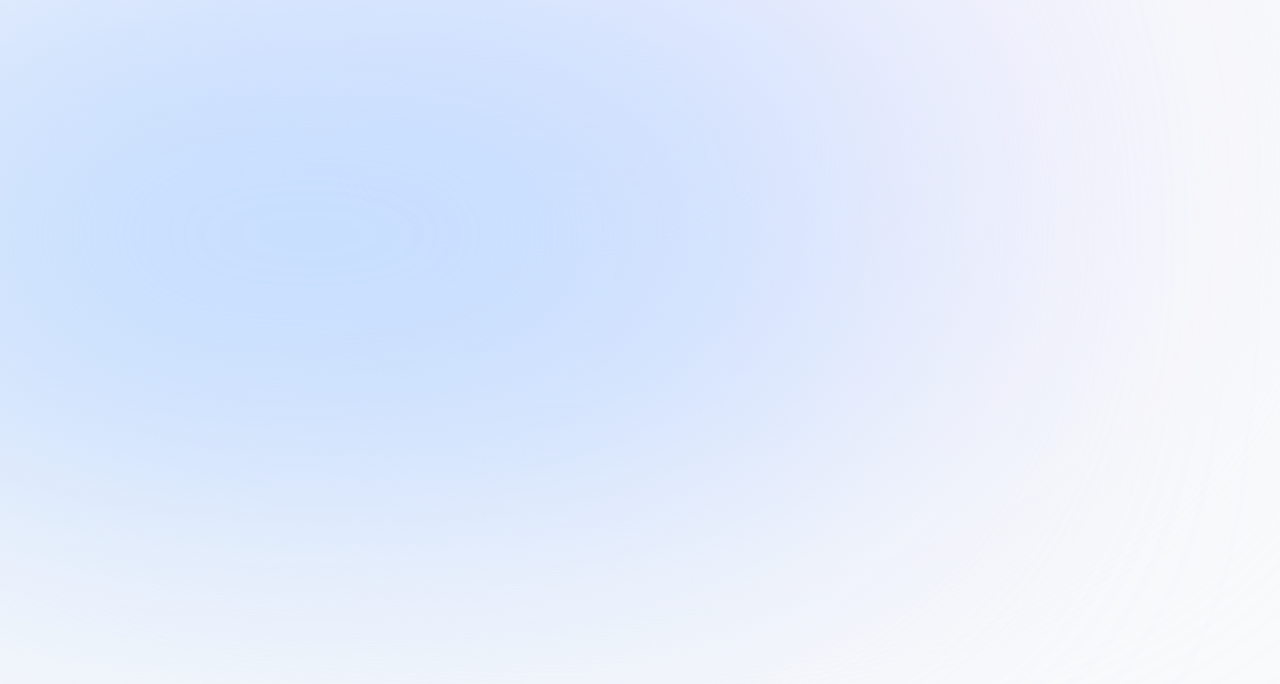
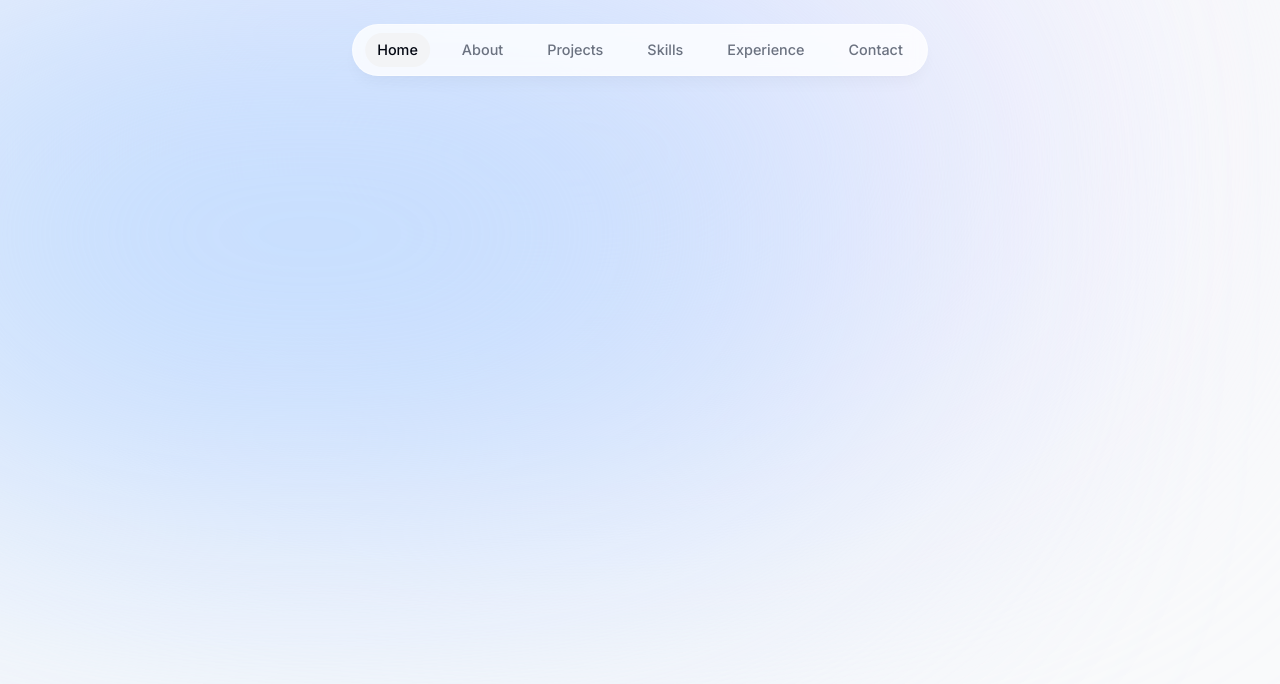
Before and after one commit to Rendy752/Personal-Portofolio, a Next.js app: page / in a window 1280 px wide. Shown: the top 684 px of the page. Built offline with nearby package versions, Linux system fonts and the light colour scheme.

Commit message:
ADD: header

```diff
--- a/app/layout.tsx
+++ b/app/layout.tsx
@@ -1,6 +1,9 @@
 import type { Metadata } from 'next';
 import { Inter } from 'next/font/google';
 import './globals.css';
+import Header from '@/components/header';
+import ThemeContextProvider from '@/context/theme.context';
+import ActiveSectionContextProvider from '@/context/active-section-context';
 
 const inter = Inter({ subsets: ['latin'] });
 
@@ -19,7 +22,12 @@
       <body className={`${inter.className} bg-gray-50 text-gray-950 relative`}>
         <div className="bg-violet-100 absolute top-[-6rem] -z-10 right-[11rem] h-[31.25rem] w-[31.25rem] rounded-full blur-[10rem] sm:w-[68.75rem]"></div>
         <div className="bg-blue-200 absolute top-[-1rem] -z-10 left-[-35rem] h-[31.25rem] w-[50rem] rounded-full blur-[10rem] sm:w-[68.75rem] md:left-[33rem] lg:left-[-28rem] xl:left-[-15rem] 2xl:left-[-5rem]"></div>
-        {children}
+        <ThemeContextProvider>
+          <ActiveSectionContextProvider>
+            <Header />
+            {children}
+          </ActiveSectionContextProvider>
+        </ThemeContextProvider>
       </body>
     </html>
   );
--- /dev/null
+++ b/components/header.tsx
@@ -0,0 +1,64 @@
+'use client';
+
+import { motion } from 'framer-motion';
+import { links } from '@/lib/data';
+import Link from 'next/link';
+import clsx from 'clsx';
+import { useActiveSectionContext } from '@/context/active-section-context';
+
+export default function Header() {
+  const { activeSection, setActiveSection, setTimeOfLastClick } =
+    useActiveSectionContext();
+
+  return (
+    <header className="z-[999] relative">
+      <motion.div
+        className="fixed top-0 left-1/2 h-[4.5rem] w-full rounded-none border border-white border-opacity-40 bg-white bg-opacity-80 shadow-lg shadow-black/[0.03] backdrop-blur-[0.5rem] sm:top-6 sm:h-[3.25rem] sm:w-[36rem] sm:rounded-full dark:bg-gray-950 dark:border-black/40 dark:bg-opacity-75"
+        initial={{ y: -100, x: '-50%', opacity: 0 }}
+        animate={{ y: 0, x: '-50%', opacity: 1 }}
+      ></motion.div>
+
+      <nav className="flex fixed top-[0.15rem] left-1/2 h-12 -translate-x-1/2 py-2 sm:top-[1.7rem] sm:h-[initial] sm:py-0">
+        <ul className="flex w-[22rem] flex-wrap items-center justify-center gap-y-1 text-[0.9rem] font-medium text-gray-500 sm:w-[initial] sm:flex-nowrap sm:gap-5">
+          {links.map((link) => (
+            <motion.li
+              className="h-3/4 flex items-center justify-center relative"
+              key={link.hash}
+              initial={{ y: -100, opacity: 0 }}
+              animate={{ y: 0, opacity: 1 }}
+            >
+              <Link
+                className={clsx(
+                  'flex w-full items-center justify-center px-3 py-3 hover:text-gray-950 transition dark:text-gray-500 dark:hover:text-gray-300',
+                  {
+                    'text-gray-950 dark:text-gray-200':
+                      activeSection === link.name,
+                  },
+                )}
+                href={link.hash}
+                onClick={() => {
+                  setActiveSection(link.name);
+                  setTimeOfLastClick(Date.now());
+                }}
+              >
+                {link.name}
+
+                {link.name === activeSection && (
+                  <motion.span
+                    className="bg-gray-100 rounded-full absolute inset-0 -z-10 dark:bg-gray-800"
+                    layoutId="activeSection"
+                    transition={{
+                      type: 'spring',
+                      stiffness: 380,
+                      damping: 30,
+                    }}
+                  ></motion.span>
+                )}
+              </Link>
+            </motion.li>
+          ))}
+        </ul>
+      </nav>
+    </header>
+  );
+}
--- /dev/null
+++ b/context/active-section-context.tsx
@@ -0,0 +1,50 @@
+'use client';
+
+import type { SectionName } from '@/lib/types';
+import React, { useState, createContext, useContext } from 'react';
+
+type ActiveSectionContextProviderProps = {
+  children: React.ReactNode;
+};
+
+type ActiveSectionContextType = {
+  activeSection: SectionName;
+  setActiveSection: React.Dispatch<React.SetStateAction<SectionName>>;
+  timeOfLastClick: number;
+  setTimeOfLastClick: React.Dispatch<React.SetStateAction<number>>;
+};
+
+export const ActiveSectionContext =
+  createContext<ActiveSectionContextType | null>(null);
+
+export default function ActiveSectionContextProvider({
+  children,
+}: ActiveSectionContextProviderProps) {
+  const [activeSection, setActiveSection] = useState<SectionName>('Home');
+  const [timeOfLastClick, setTimeOfLastClick] = useState(0); // we need to keep track of this to disable the observer temporarily when user clicks on a link
+
+  return (
+    <ActiveSectionContext.Provider
+      value={{
+        activeSection,
+        setActiveSection,
+        timeOfLastClick,
+        setTimeOfLastClick,
+      }}
+    >
+      {children}
+    </ActiveSectionContext.Provider>
+  );
+}
+
+export function useActiveSectionContext() {
+  const context = useContext(ActiveSectionContext);
+
+  if (context === null) {
+    throw new Error(
+      'useActiveSectionContext must be used within an ActiveSectionContextProvider',
+    );
+  }
+
+  return context;
+}
--- /dev/null
+++ b/context/theme.context.tsx
@@ -0,0 +1,70 @@
+'use client';
+
+import React, { useEffect, useState, createContext, useContext } from 'react';
+
+type Theme = 'light' | 'dark';
+
+type ThemeContextProviderProps = {
+  children: React.ReactNode;
+};
+
+type ThemeContextType = {
+  theme: Theme;
+  toggleTheme: () => void;
+};
+
+const ThemeContext = createContext<ThemeContextType | null>(null);
+
+export default function ThemeContextProvider({
+  children,
+}: ThemeContextProviderProps) {
+  const [theme, setTheme] = useState<Theme>('light');
+
+  const toggleTheme = () => {
+    if (theme === 'light') {
+      setTheme('dark');
+      window.localStorage.setItem('theme', 'dark');
+      document.documentElement.classList.add('dark');
+    } else {
+      setTheme('light');
+      window.localStorage.setItem('theme', 'light');
+      document.documentElement.classList.remove('dark');
+    }
+  };
+
+  useEffect(() => {
+    const localTheme = window.localStorage.getItem('theme') as Theme | null;
+
+    if (localTheme) {
+      setTheme(localTheme);
+
+      if (localTheme === 'dark') {
+        document.documentElement.classList.add('dark');
+      }
+    } else if (window.matchMedia('(prefers-color-scheme: dark)').matches) {
+      setTheme('dark');
+      document.documentElement.classList.add('dark');
+    }
+  }, []);
+
+  return (
+    <ThemeContext.Provider
+      value={{
+        theme,
+        toggleTheme,
+      }}
+    >
+      {children}
+    </ThemeContext.Provider>
+  );
+}
+
+export function useTheme() {
+  const context = useContext(ThemeContext);
+
+  if (context === null) {
+    throw new Error('useTheme must be used within a ThemeContextProvider');
+  }
+
+  return context;
+}
--- /dev/null
+++ b/lib/types.ts
@@ -0,0 +1,3 @@
+import { links } from './data';
+
+export type SectionName = (typeof links)[number]['name'];
--- a/package.json
+++ b/package.json
@@ -9,6 +9,8 @@
     "lint": "next lint"
   },
   "dependencies": {
+    "clsx": "^2.1.0",
+    "framer-motion": "^11.0.3",
     "next": "14.1.0",
     "react": "^18",
     "react-dom": "^18",
```
Also changed, not shown: 1 other file (tests, documents, lock files or other folders).
